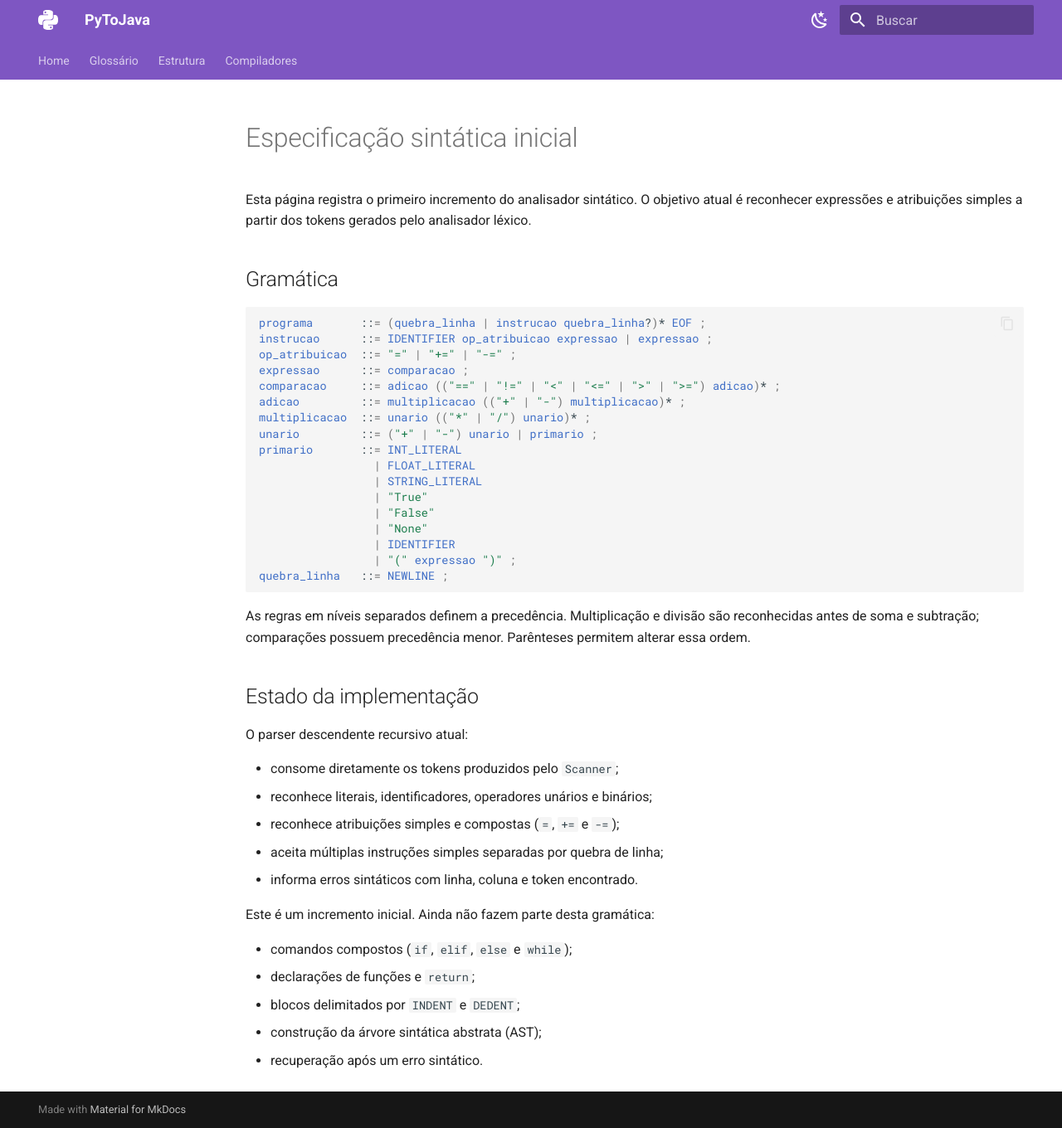
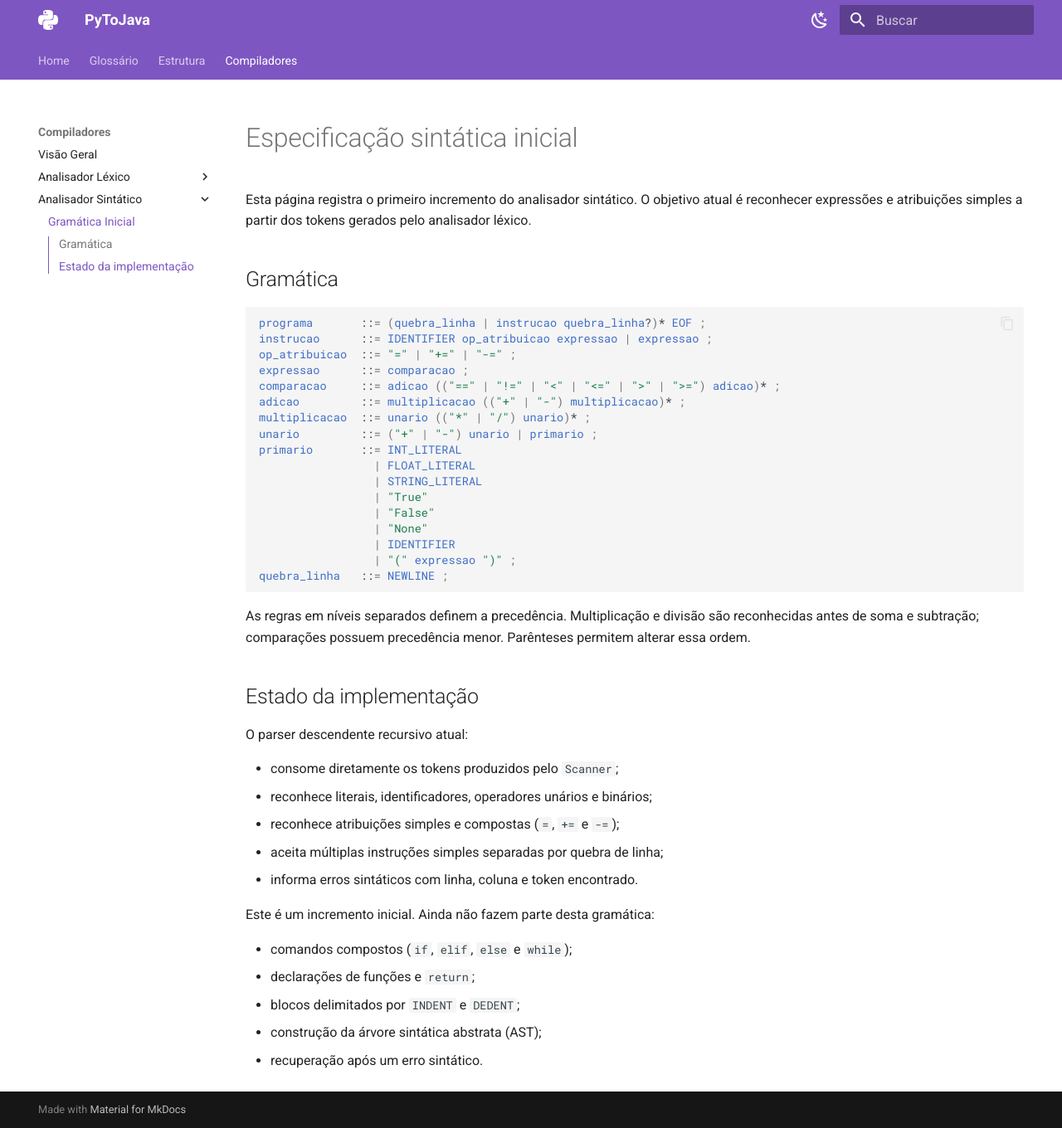
Before and after one commit to code-silva/COMPILADORES-EQUIPE-03, an MkDocs documentation site: the page built from docs/specs/sintatico.md, in a window 1280 px wide and 1360 px high. Shown: the whole window at 83% size. Built offline with MkDocs 1.6.1 and Material for MkDocs 9.7.7, drawn with Linux system fonts in a browser that asks for light colours.

Commit message:
docs(parser): adiciona gramatica inicial ao menu

```diff
--- a/mkdocs.yml
+++ b/mkdocs.yml
@@ -63,3 +63,5 @@ nav:
     - Analisador Léxico:
       - Especificador Léxico: specs/lexico.md
       - Arquitetura do Scanner: arch/scanner.md
+    - Analisador Sintático:
+      - Gramática Inicial: specs/sintatico.md
```
